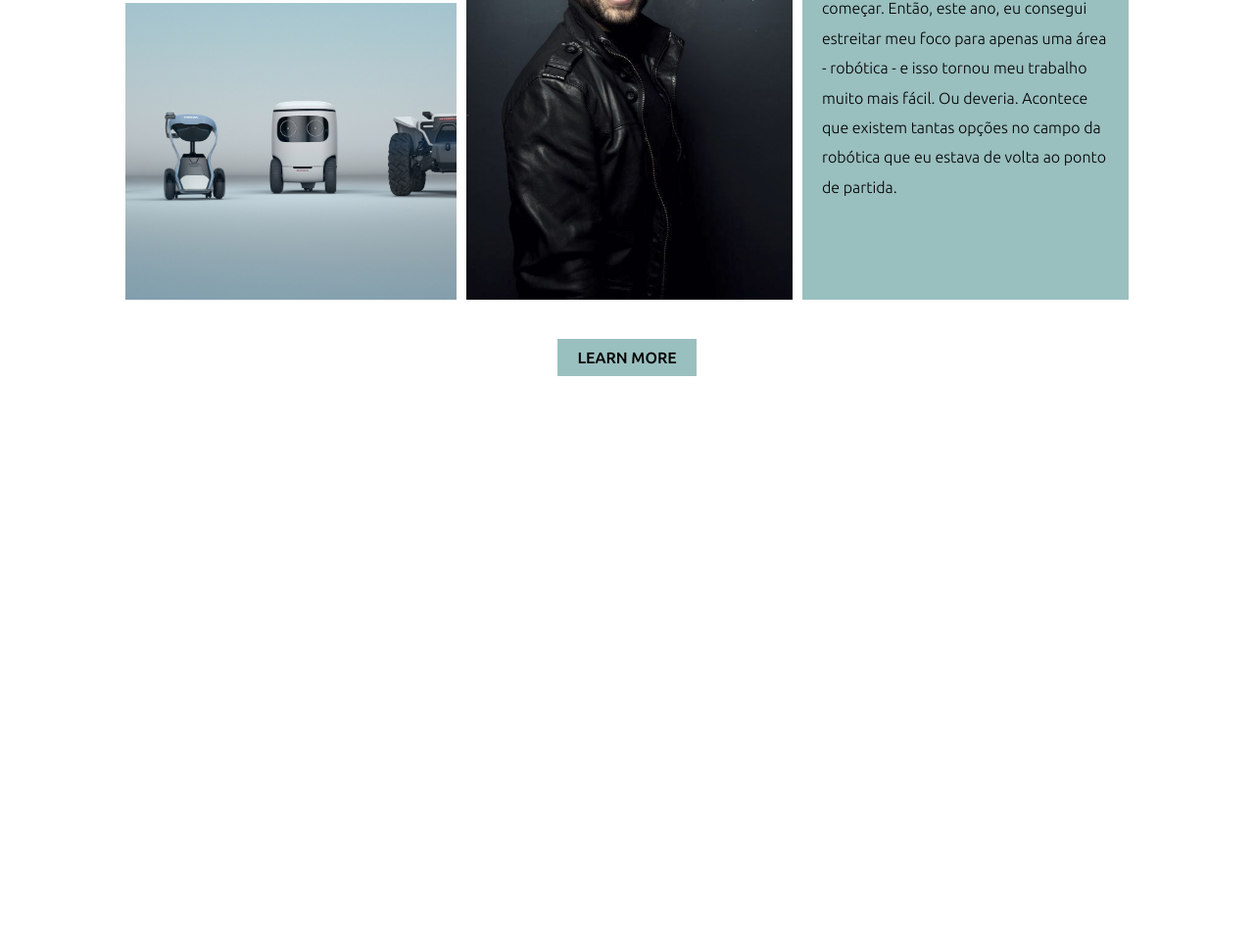
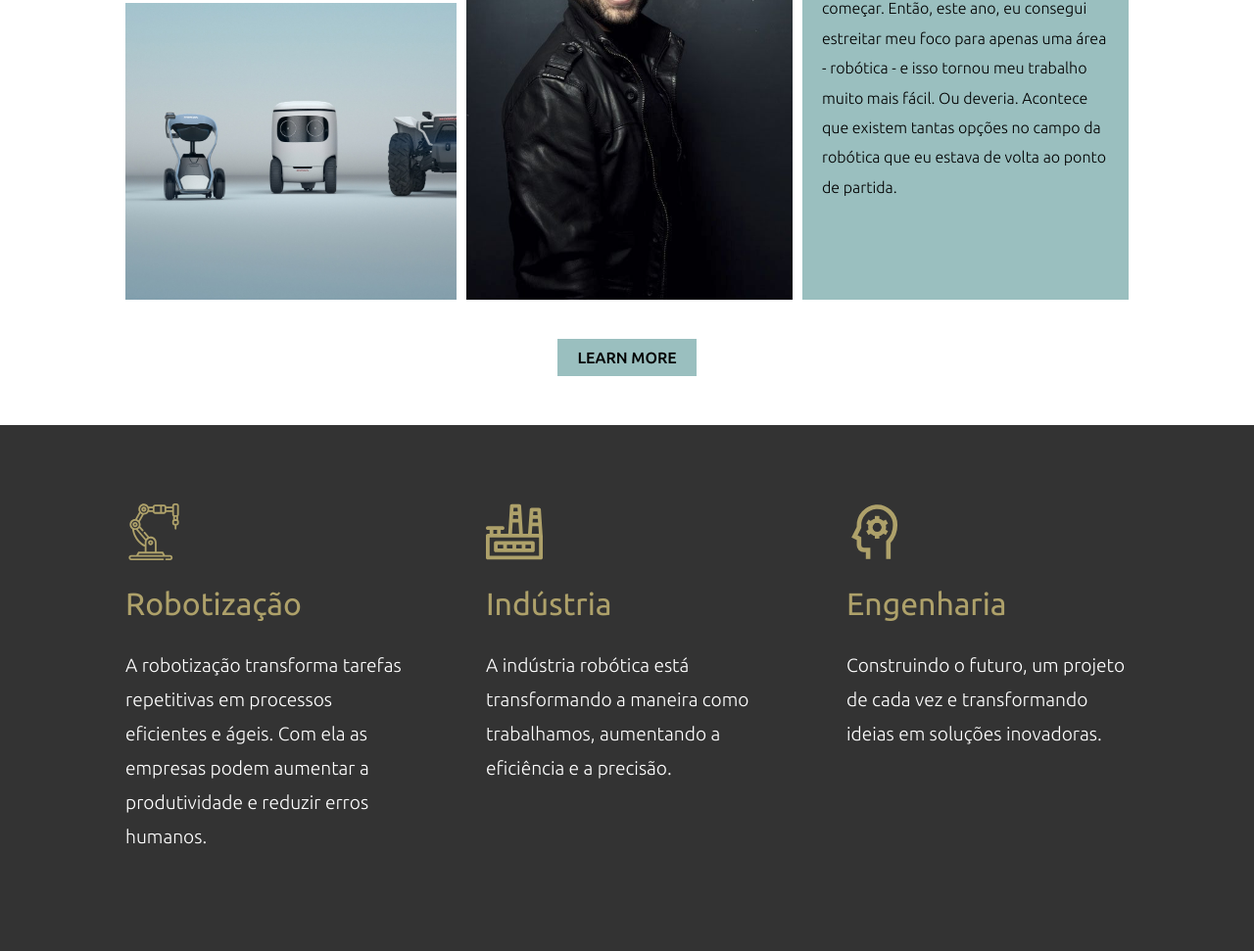
Before and after one commit to Lirovsky/Vortex, a website: page src/index.html in a window 1280 px wide. Shown: the part 2389-3360 px from the top of the page at 98% size. Before the commit the page ends 2823 px from the top, so only its background shows below. Drawn offline with nearby package versions, Linux system fonts and the light colour scheme.

Commit message:
feat: created section 5

```diff
--- a/sass/index.scss
+++ b/sass/index.scss
@@ -391,3 +391,48 @@ header {
     }
   }
 }
+
+.section5 {
+  background-color: #333333;
+
+  .container {
+    width: 80%;
+    margin: auto;
+    padding: 80px 0;
+    display: grid;
+    grid-template-columns: 1fr 1fr 1fr;
+    gap: 80px;
+
+    @media (max-width: 768px) {
+      grid-template-columns: 1fr;
+    }
+
+    @media (min-width: 769px) and (max-width: 1023px) {
+      grid-template-columns: 1fr 1fr;
+    }
+
+    .card {
+      .image {
+        width: 20%;
+        display: flex;
+        align-items: center;
+        justify-content: center;
+
+        img {
+          width: 100%;
+        }
+      }
+      h2 {
+        color: #aea16a;
+        font-size: 2rem;
+        font-weight: 400;
+      }
+      p {
+        color: #fff;
+        font-size: 1.2rem;
+        font-weight: 200;
+        line-height: 35px;
+      }
+    }
+  }
+}
--- a/src/index.html
+++ b/src/index.html
@@ -129,6 +129,38 @@
           </button>
         </div>
       </section>
+      <section class="section5">
+        <div class="container">
+          <div class="card">
+            <div class="image">
+              <img src="../assets/images/icons/robot.svg" />
+            </div>
+            <h2>Robotização</h2>
+            <p>
+              A robotização transforma tarefas repetitivas em processos eficientes e ágeis. Com ela as empresas podem aumentar a produtividade e reduzir erros humanos.
+            </p>
+          </div>
+          <div class="card">
+            <div class="image">
+              <img src="../assets/images/icons/industry.svg" />
+            </div>
+            <h2>Indústria</h2>
+            <p>
+              A indústria robótica está transformando a maneira como trabalhamos, aumentando a eficiência e a precisão.
+            </p>
+          </div>
+          <div class="card">
+            <div class="image">
+              <img src="../assets/images/icons/headgear.svg" />
+            </div>
+            <h2>Engenharia</h2>
+            <p>
+              Construindo o futuro, um projeto de cada vez e transformando ideias em soluções inovadoras.
+            </p>
+          </div>
+
+        </div>
+      </section>
     </main>
     <script src="../js/script.js"></script>
   </body>
```
Also changed, not shown: assets/images/icons/headgear.svg (added), assets/images/icons/industry.svg (added), assets/images/icons/robot.svg (added), styles/style.css, 1 other file.
